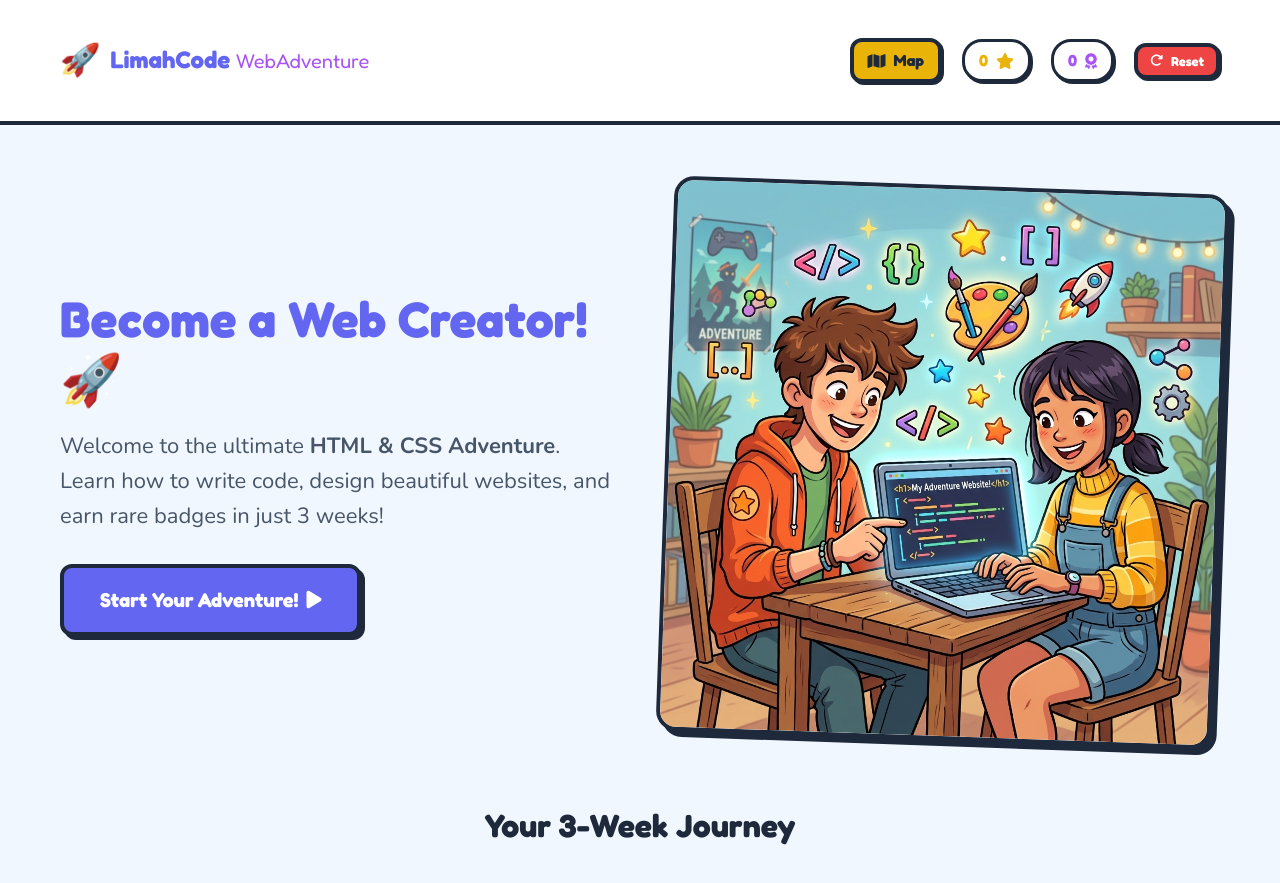
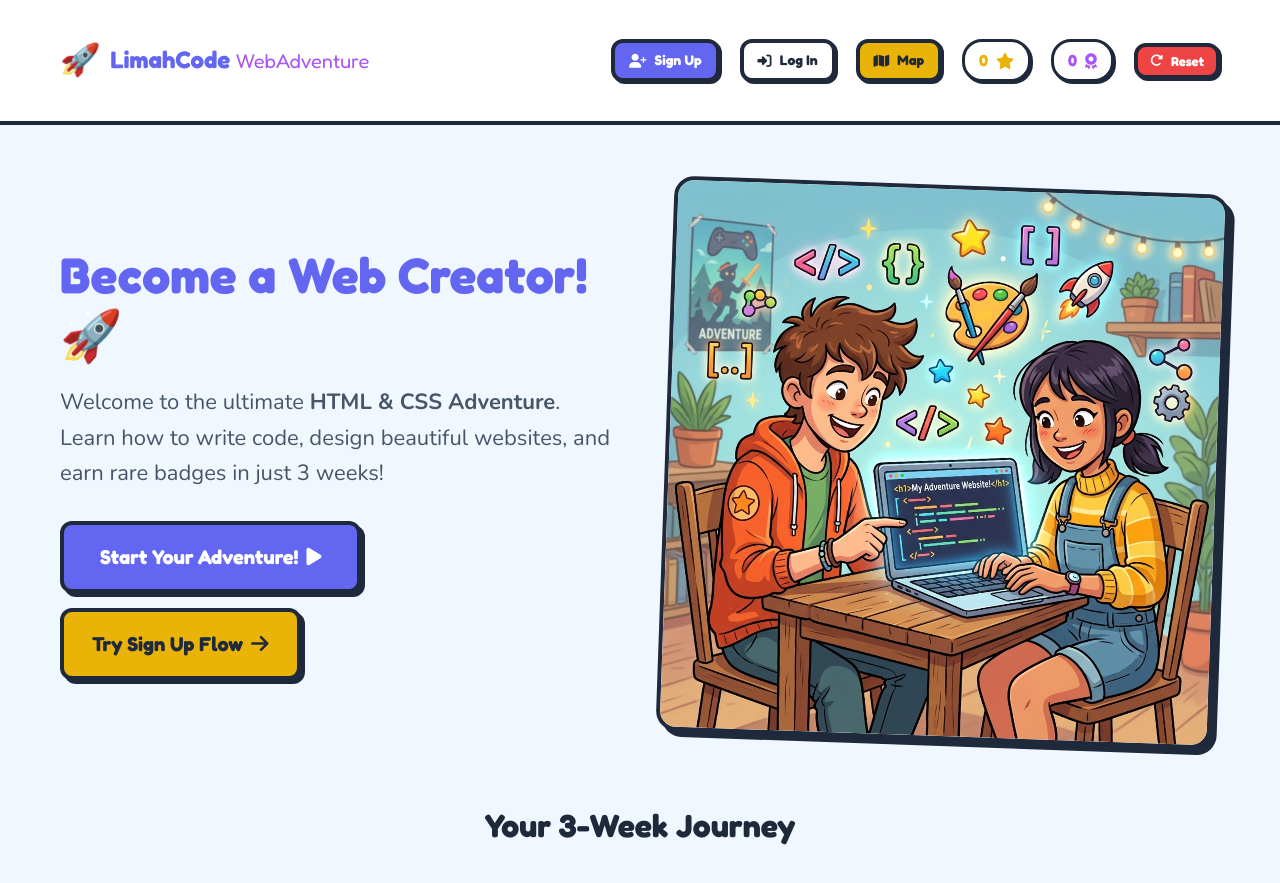
Before and after one commit to Limahcode/LimahCode-Web-Adventure, a Flask app: page / in a window 1280 px wide. Shown: the top 883 px of the page. Run offline with Flask 3, Linux system fonts and the light colour scheme.

Commit message:
Add Sign Up and Log In buttons to top navigation bar and welcome page

```diff
--- a/templates/base.html
+++ b/templates/base.html
@@ -33,7 +33,13 @@
             </a>
 
             <div class="nav-stats">
-                <a href="/dashboard" class="btn btn-warning" id="dashboard-nav-btn" style="box-shadow: 2px 2px 0px var(--border-color); padding: 6px 14px;">
+                <a href="/signup" class="btn btn-primary" id="signup-nav-btn" style="box-shadow: 2px 2px 0px var(--border-color); padding: 6px 14px; font-size: 14px;">
+                    <i class="fa-solid fa-user-plus"></i> Sign Up
+                </a>
+                <a href="/login" class="btn btn-secondary" id="login-nav-btn" style="box-shadow: 2px 2px 0px var(--border-color); padding: 6px 14px; font-size: 14px;">
+                    <i class="fa-solid fa-right-to-bracket"></i> Log In
+                </a>
+                <a href="/dashboard" class="btn btn-warning" id="dashboard-nav-btn" style="box-shadow: 2px 2px 0px var(--border-color); padding: 6px 14px; font-size: 14px;">
                     <i class="fa-solid fa-map"></i> Map
                 </a>
                 <div class="stat-pill stars" title="Earned Stars">
--- a/templates/welcome.html
+++ b/templates/welcome.html
@@ -12,9 +12,12 @@
             Welcome to the ultimate <strong>HTML & CSS Adventure</strong>. Learn how to write code, design beautiful websites, and earn rare badges in just 3 weeks!
         </p>
 
-        <div style="display: flex; gap: 15px;">
+        <div style="display: flex; gap: 15px; flex-wrap: wrap;">
             <a href="/dashboard" class="btn btn-primary" style="font-size: 20px; padding: 16px 36px;" id="start-adventure-btn">
                 Start Your Adventure! <i class="fa-solid fa-play"></i>
+            </a>
+            <a href="/signup" class="btn btn-warning" style="font-size: 20px; padding: 16px 28px;" id="signup-hero-btn">
+                Try Sign Up Flow <i class="fa-solid fa-arrow-right"></i>
             </a>
         </div>
     </div>
```
